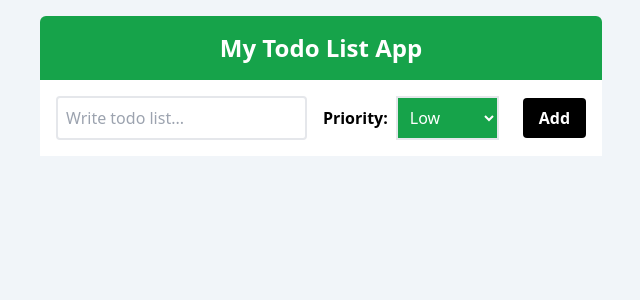
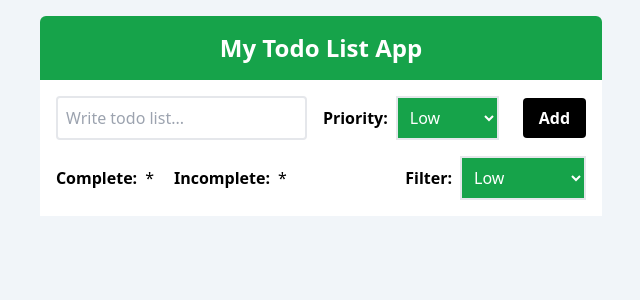
Before and after one commit to Chy-Zaber-Bin-Zahid/Qtec-Solution-Limited-task, a React (Create React App) app: page / in a window 1280 px wide. Shown: the top 300 px of the page, without its empty margins (319-959 px from the left). Built offline with nearby package versions, Linux system fonts and the light colour scheme; the HTML template or start-up script is replaced by a standard one.

Commit message:
filter section styling done

```diff
--- a/src/App.js
+++ b/src/App.js
@@ -1,4 +1,5 @@
 import { MyProvider } from "./MyContext";
+import Filter from "./components/Filter";
 import Input from "./components/Input";
 
 function App() {
@@ -10,6 +11,7 @@ function App() {
             My Todo List App
           </h1>
           <Input />
+          <Filter />
         </div>
       </main>
     </MyProvider>
--- /dev/null
+++ b/src/components/Filter.jsx
@@ -0,0 +1,31 @@
+import React from "react";
+
+function Filter() {
+  return (
+    <section className="flex justify-between items-center gap-4 px-4 pb-4 bg-white ">
+      <div className="flex justify-between items-center gap-2">
+        <h1 className="font-semibold">Complete:</h1>
+        <p className="mr-3">*</p>
+        <h1 className="font-semibold">Incomplete:</h1>
+        <p>*</p>
+      </div>
+      <div className="flex gap-2 justify-center items-center">
+        <label className="font-semibold" htmlFor="filter">
+          Filter:
+        </label>
+        <select
+          id="priority"
+          className="border-2 text-white p-2 cursor-pointer bg-green-600"
+        >
+          <option value="option1">Low</option>
+          <option value="option2">Medium</option>
+          <option value="option3">High</option>
+          <option value="option4">Complete</option>
+          <option value="option5">Incomplete</option>
+        </select>
+      </div>
+    </section>
+  );
+}
+
+export default Filter;
--- a/src/components/Input.jsx
+++ b/src/components/Input.jsx
@@ -9,7 +9,7 @@ function Input() {
         type="text"
       />
       <div className="flex gap-2 justify-center items-center">
-        <label className="font-semibold" htmlFor="priority">Priority: </label>
+        <label className="font-semibold" htmlFor="priority">Priority:</label>
         <select
           id="priority"
           className="border-2 text-white p-2 mr-2 cursor-pointer bg-green-600"
```
